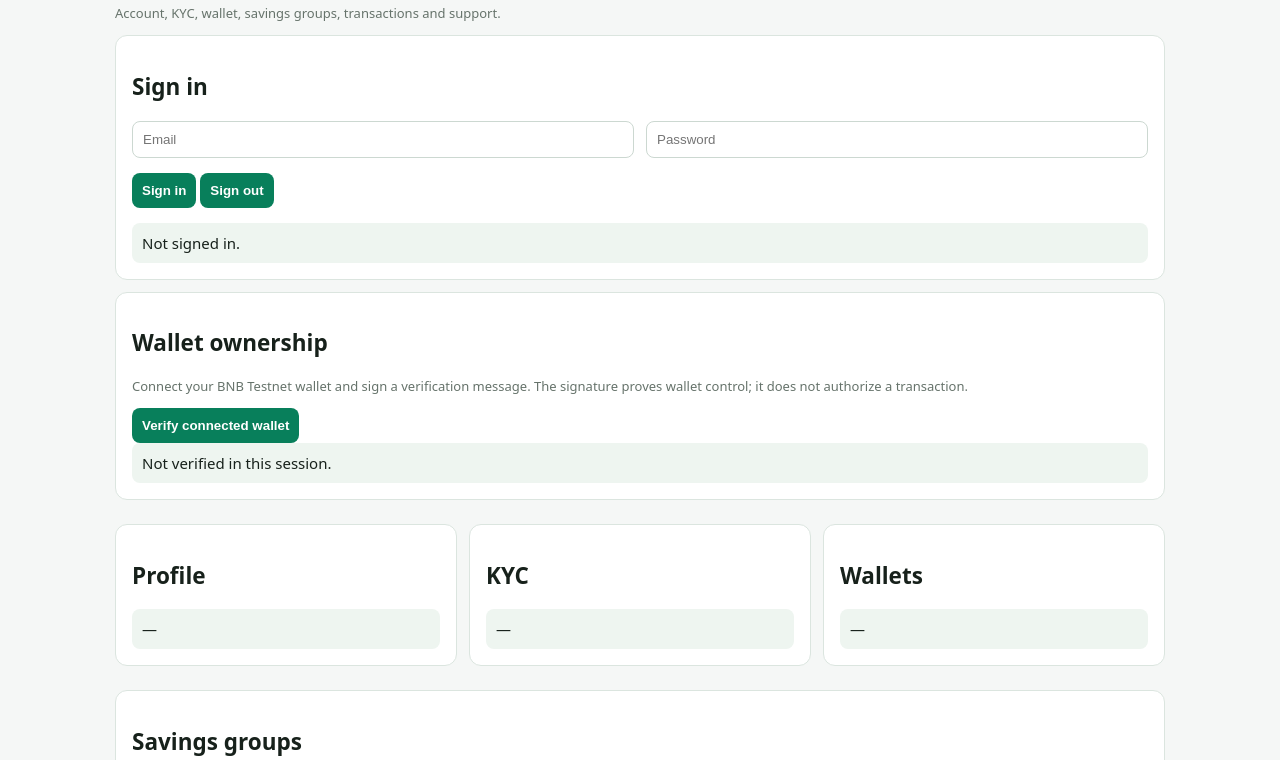
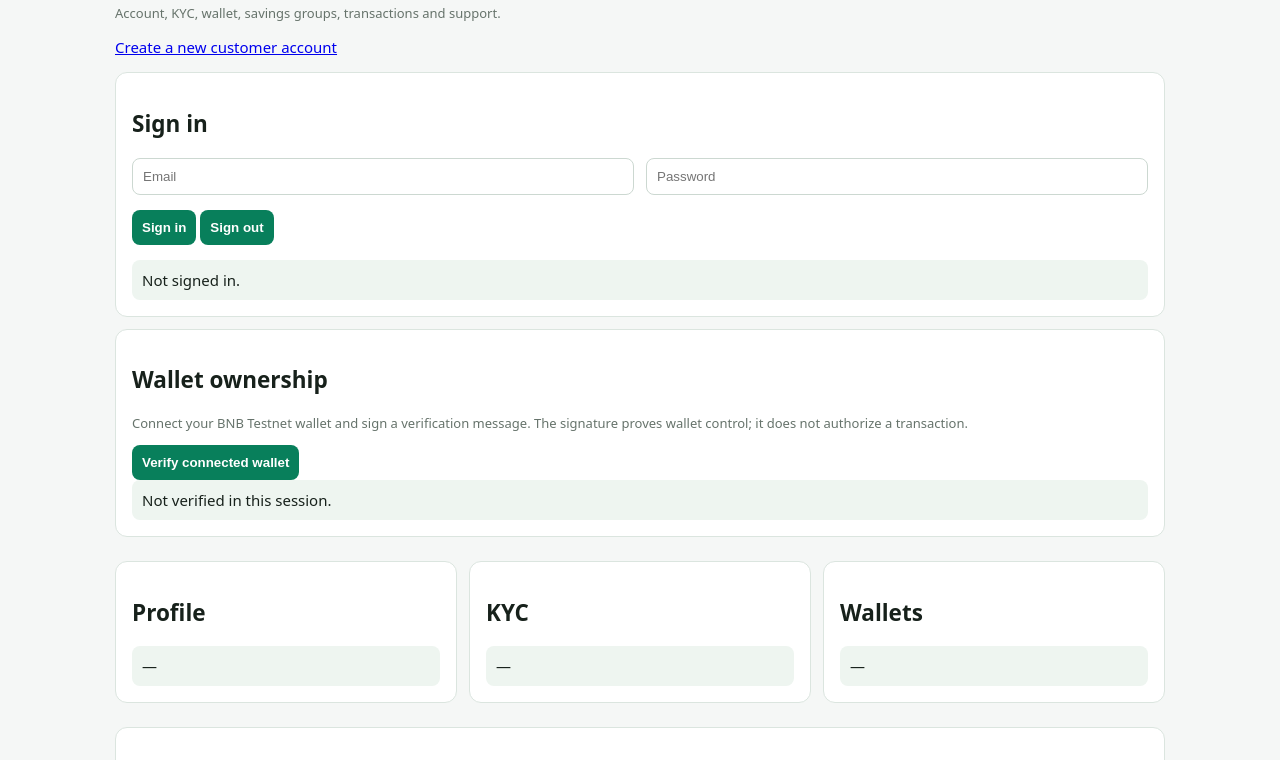
Before and after one commit to samboenough25-eng/Liholiswano, a website: page web/dashboard.html in a window 1280 px wide. Shown: the part 97-857 px from the top of the page. Drawn offline with nearby package versions, Linux system fonts and the light colour scheme.

Commit message:
Link dashboard to customer registration

```diff
--- a/web/dashboard.html
+++ b/web/dashboard.html
@@ -2,7 +2,7 @@
 <html lang="en"><head><meta charset="utf-8"><meta name="viewport" content="width=device-width,initial-scale=1"><title>Liholiswano Customer Dashboard</title>
 <style>body{font:15px system-ui;margin:0;background:#f5f7f6;color:#17211b}.wrap{max-width:1050px;margin:auto;padding:20px}.card{background:white;border:1px solid #dbe5df;border-radius:12px;padding:16px;margin:12px 0}.grid{display:grid;grid-template-columns:repeat(auto-fit,minmax(250px,1fr));gap:12px}input,button{padding:10px;border-radius:8px;border:1px solid #ccd8d1}button{background:#087f5b;color:white;border:0;font-weight:700}.status{white-space:pre-wrap;word-break:break-word;background:#eef5f0;padding:10px;border-radius:8px}.muted{color:#66736b;font-size:13px}</style></head>
 <body><main class="wrap"><h1>Liholiswano Customer Dashboard</h1><p class="muted">Account, KYC, wallet, savings groups, transactions and support.</p>
-<section class="card"><h2>Sign in</h2><div class="grid"><input id="email" placeholder="Email"><input id="password" type="password" placeholder="Password"></div><p><button id="login">Sign in</button> <button id="logout">Sign out</button></p><div id="status" class="status">Not signed in.</div></section>
+<p><a href="./register.html">Create a new customer account</a></p><section class="card"><h2>Sign in</h2><div class="grid"><input id="email" placeholder="Email"><input id="password" type="password" placeholder="Password"></div><p><button id="login">Sign in</button> <button id="logout">Sign out</button></p><div id="status" class="status">Not signed in.</div></section>
 <section class="card"><h2>Wallet ownership</h2><p class="muted">Connect your BNB Testnet wallet and sign a verification message. The signature proves wallet control; it does not authorize a transaction.</p><button id="verifyWallet">Verify connected wallet</button><div id="walletVerify" class="status">Not verified in this session.</div></section><section class="grid"><div class="card"><h2>Profile</h2><div id="profile" class="status">—</div></div><div class="card"><h2>KYC</h2><div id="kyc" class="status">—</div></div><div class="card"><h2>Wallets</h2><div id="wallets" class="status">—</div></div></section>
 <section class="card"><h2>Savings groups</h2><button id="groups">Refresh groups</button><div id="groupsOut" class="status">—</div></section>
 <section class="card"><h2>Transactions & activity</h2><button id="activity">Refresh activity</button><div id="activityOut" class="status">—</div></section>
```
